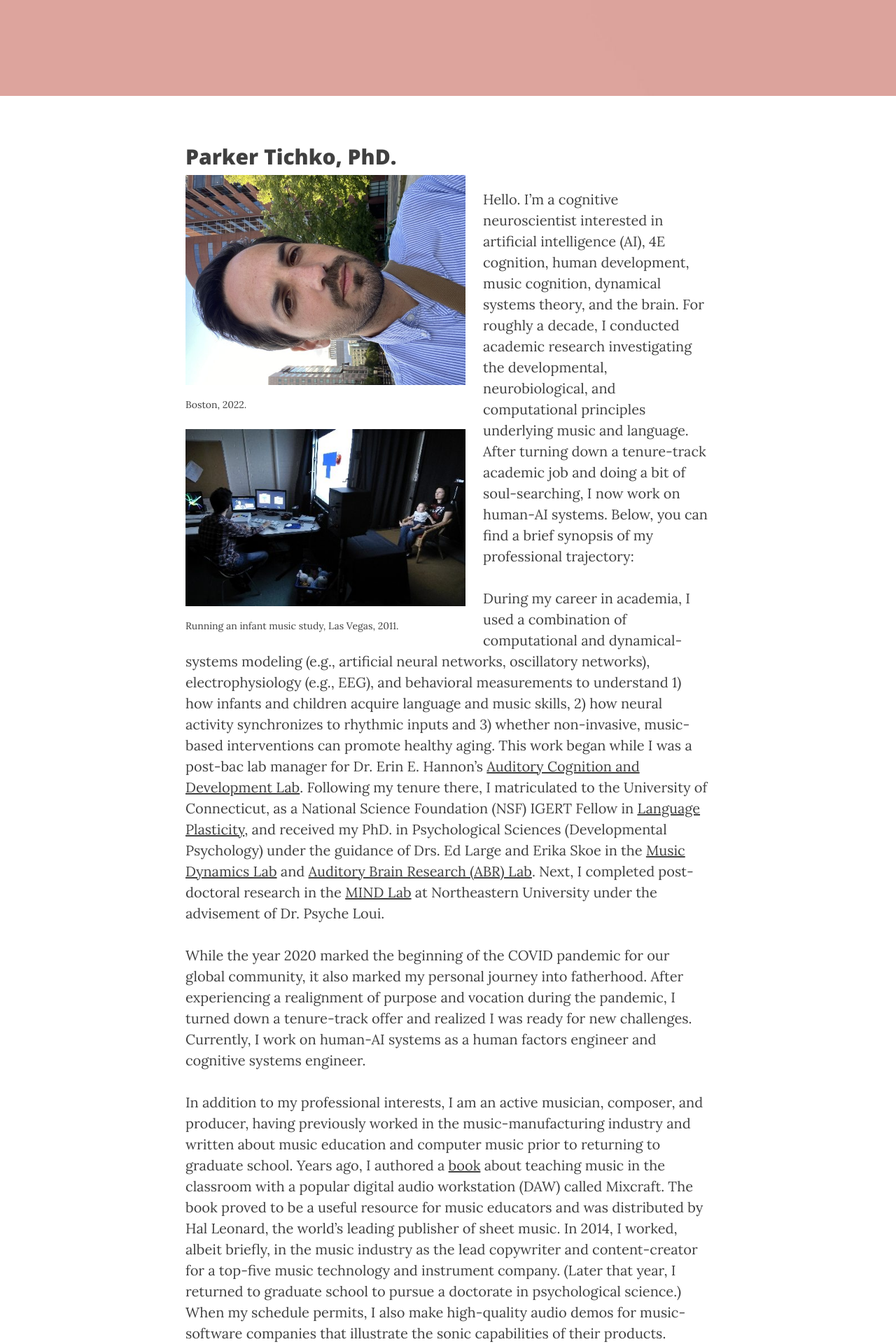
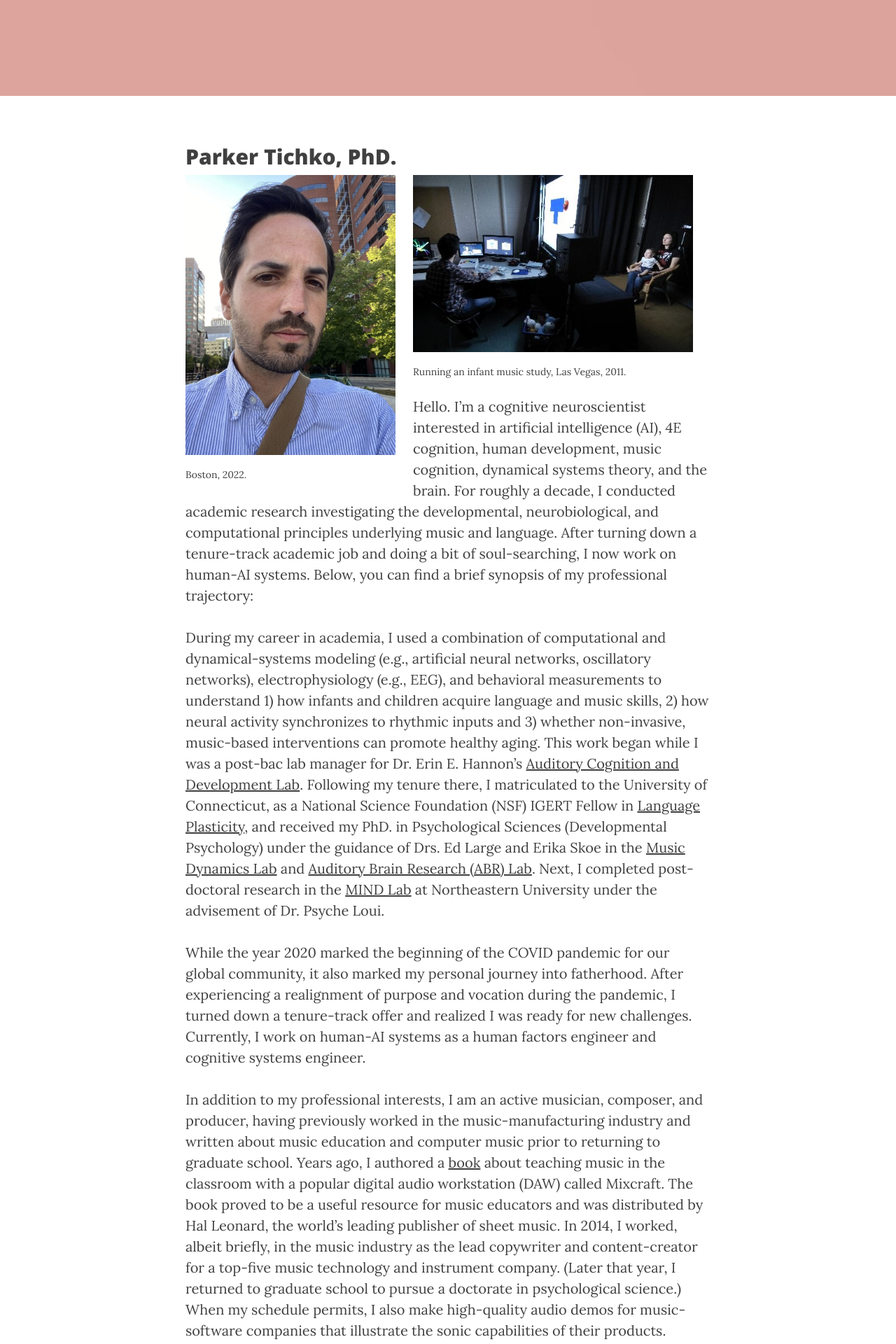
Before and after one commit to ptichko/ptichko.github.io, a Jekyll site: the page built from 1_about.md, in a window 1280 px wide. Shown: the part 338-2258 px from the top of the page at 70% size. Built offline with Jekyll 4.4.1, drawn with Linux system fonts in a browser that asks for light colours.

Commit message:
Fix sideways photos: EXIF orientation was lost during image optimization
AboutMe_pic_2.jpg (the "Boston, 2022" portrait) was displaying rotated, and
two fern photos were wrong the same way.

Cause: the originals were phone-camera portrait shots, stored with the pixels
unrotated plus an EXIF Orientation tag of 6 or 8 telling viewers which way to
turn them. The image optimization pass read the raw pixels and wrote fresh
JPEGs with no EXIF block, discarding the tag and with it the rotation hint.

Three files were affected, not one: AboutMe_pic_2.jpg (orientation 6),
fern1.jpeg and fern4.jpeg (orientation 8). The ferns are not currently
referenced by any page but were still published and wrong.

Re-rotated from the pristine originals in git rather than from the already
optimized files, so this is not a second generation of lossy compression. The
EXIF orientation values are inverted relative to intuition -- the tag
describes the turn a viewer applies, so baking it into the pixels means
rotating the other way -- and the mapping was confirmed by rendering both
directions and looking at them rather than reasoning about it.

The rotation changes the dimensions, so the width/height attributes on the
referencing <img> tags were stale and are corrected: the portrait is now
300x400 as displayed (was 400x300), and the fern photo 667x1000.

Published size 7.13 MB -> 7.64 MB. The increase is these three photos: upright
portrait images have far more detail than the sideways crops they replaced,
so they compress less well at the same quality and take more pixels.

README documents the EXIF pitfall and the verified orientation mapping so the
next optimization pass does not reintroduce it.

```diff
--- a/1_about.md
+++ b/1_about.md
@@ -10,7 +10,7 @@ header-img: "img/Banner.jpg"
 
 <div class="about-portrait">
 <figure>
-	<img src="/img/AboutMe_pic_2.jpg" alt="Portrait of Parker Tichko." width="400" height="300" loading="lazy" decoding="async">
+	<img src="/img/AboutMe_pic_2.jpg" alt="Portrait of Parker Tichko." width="300" height="400" loading="lazy" decoding="async">
 	<figcaption>Boston, 2022.</figcaption>
 </figure>
 </div>
```
Also changed, not shown: _posts/2024-10-02-Music-For-Ferns-(2024).md (+1 -1 lines), README.md, img/AboutMe_pic_2.jpg, img/fern1.jpeg, img/fern4.jpeg.
